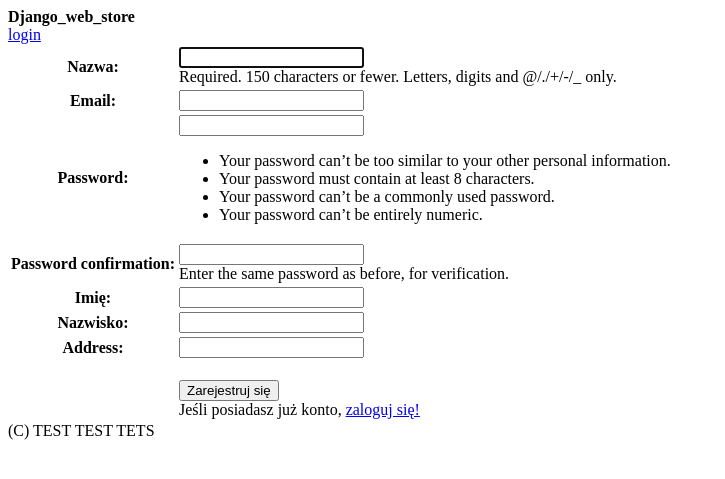
After one commit to azu-pl/Django_web_store_project, a Django app: page /sign-up/ in a window 1280 px wide. The commit adds this page. Shown: the top 479 px of the page, without its empty margins (0-725 px from the left). Run offline with Django 4.2, Linux system fonts and the light colour scheme.

Commit message:
Add login, and user registration features.

```diff
--- a/Django_web_store_project/settings.py
+++ b/Django_web_store_project/settings.py
@@ -124,7 +124,8 @@ STATIC_URL = 'static/'
 
 DEFAULT_AUTO_FIELD = 'django.db.models.BigAutoField'
 
-LOGOUT_REDIRECT_URL = 'test'
+LOGIN_REDIRECT_URL = 'home'
+LOGOUT_REDIRECT_URL = 'home'
 
 MEDIA_URL = '/media/'
 MEDIA_ROOT = os.path.join(BASE_DIR, 'media')
--- a/Django_web_store_project/urls.py
+++ b/Django_web_store_project/urls.py
@@ -20,6 +20,6 @@ from django.conf import settings
 
 urlpatterns = [
     path('admin/', admin.site.urls),
-    path('store/', include('store.urls')),
+    path('', include('store.urls')),
     path('accounts/', include('django.contrib.auth.urls')),
 ] + static(settings.MEDIA_URL, document_root=settings.MEDIA_ROOT)
--- /dev/null
+++ b/store/forms.py
@@ -0,0 +1,14 @@
+from django import forms
+from django.contrib.auth.forms import UserCreationForm
+from django.contrib.auth.models import User
+
+
+class ResisterUserForm(UserCreationForm):
+    email = forms.EmailField(required=True)
+    address = forms.CharField(max_length=150)
+
+
+    class Meta:
+        model = User
+        fields = ['username', 'email', 'password1', 'password2', 'first_name', 'last_name', 'address']
+        labels = {'username': "Nazwa", 'password': "hasło", 'first_name': "Imię", 'last_name': "Nazwisko", 'address': "adres"}
--- /dev/null
+++ b/store/templates/registration/sign_up.html
@@ -0,0 +1,16 @@
+{% extends 'store/base.html' %}
+{% block title %} Login {% endblock %}
+{% block main_content %}
+<form action="" method="post" novalidate>
+    {% csrf_token %}
+    <table>
+        {{ form.as_table }}
+        <tr>
+        <td></td>
+        <td><br><input type="submit" value="Zarejestruj się"><br>
+        Jeśli posiadasz już konto, <a href="#">zaloguj się!</a><td>
+        </tr>
+
+    </table>
+</form>
+{% endblock %}
--- a/store/templates/store/base.html
+++ b/store/templates/store/base.html
@@ -5,13 +5,15 @@
     <title> {% block title %} Test title {% endblock %}</title>
     <meta charset="UTF-8">
     <meta name="viewport" content="width=device-width,initial-scale=1">
-    <link rel="stylesheet" href="{% static 'examples/css/style.css' %}">
+    <link rel="stylesheet" href="{% static 'store/style.css' %}">
 </head>
 
 <body>
   <div id="header"> <div id="logo"><strong>Django_web_store</strong></div></div>
   <div id="wrapper">
     <div id="main_content">
+        {% if user.is_authenticated %}{{ user.username }} <a href="{% url 'logout' %}">logout</a>
+        {% else %}<a href="{% url 'login' %}">login</a>{% endif %}
         {% block main_content %}
         <h1> Lorem ipsum dolr sit </h1>
         <h2>The standard Lorem Ipsum passage, used since the 1500s </h2>
--- a/store/urls.py
+++ b/store/urls.py
@@ -2,5 +2,6 @@ from django.urls import path
 from . import views
 
 urlpatterns = [
-    path('home/', views.home_view),
+    path('', views.home_view, name='home'),
+    path('sign-up/', views.sign_up_view, name='sign_up'),
 ]
--- a/store/views.py
+++ b/store/views.py
@@ -1,4 +1,6 @@
-from django.shortcuts import render
+from django.shortcuts import render, redirect
+from . import forms
+from django.contrib.auth import login, logout, authenticate
 
 
 
@@ -7,3 +9,16 @@ from django.shortcuts import render
 
 def home_view(request):
     return render(request, 'store/base.html')
+
+def sign_up_view(request):
+    if request.method == 'POST':
+        form = forms.ResisterUserForm(request.POST)
+        if form.is_valid():
+            user = form.save()
+            login(request, user)
+            return redirect('home')
+
+    else:
+        form = forms.ResisterUserForm()
+
+    return render(request, 'registration/sign_up.html', {'form': form})
```
Also changed, not shown: store/templates/registration/login.html (added, +14 -0 lines), store/static/store/style.css (added).
